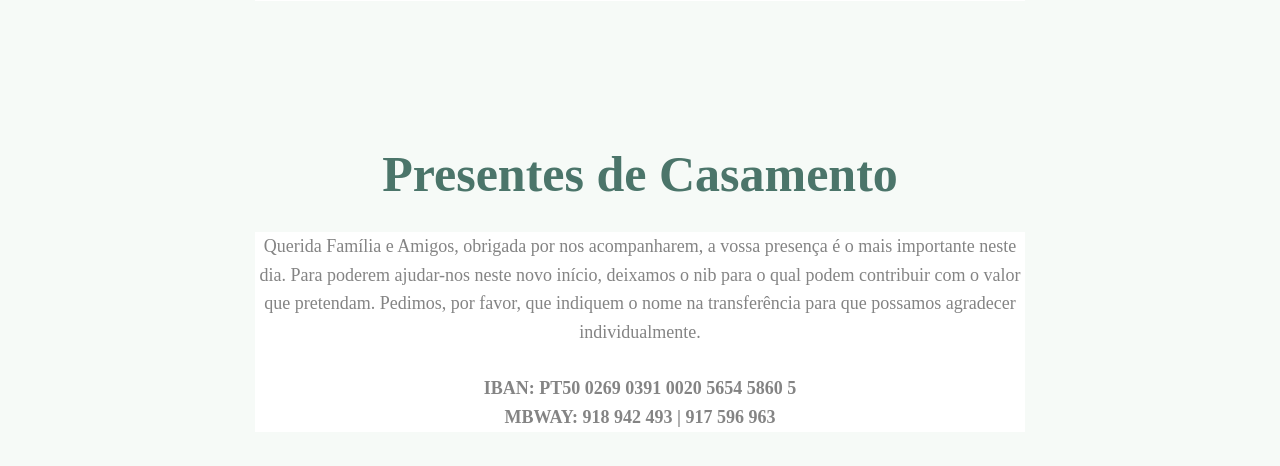
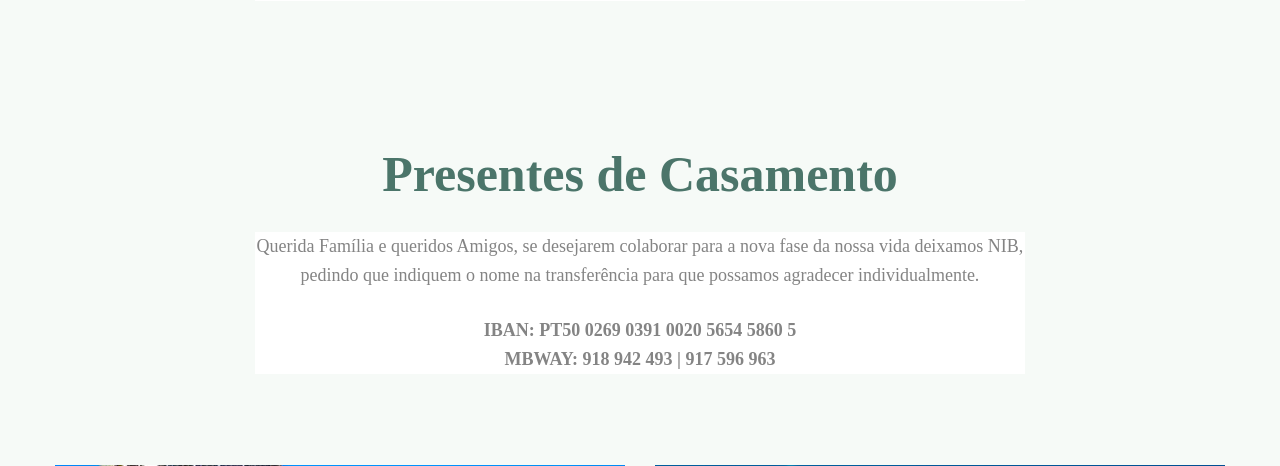
Before and after one commit to bubas3000/sitepipa, a PHP site: page / in a window 1280 px wide. Shown: the part 2900-3366 px from the top of the page. Run offline with PHP 8.4, Linux system fonts and the light colour scheme; some libraries are stand-ins or nearby versions; some web fonts are replaced.

Commit message:
Update index.php

```diff
--- a/index.php
+++ b/index.php
@@ -154,7 +154,7 @@
 						<div class="col-md-8 col-md-offset-2 text-center heading-section animate-box">
 							<h2><br><strong>Presentes de Casamento</strong></h2>
 							<div class="wedding-events">
-							<p>Querida Família e Amigos, obrigada por nos acompanharem, a vossa presença é o mais importante neste dia. Para poderem ajudar-nos neste novo início, deixamos o nib para o qual podem contribuir com o valor que pretendam. Pedimos, por favor, que indiquem o nome na transferência para que possamos agradecer individualmente.</p>
+							<p>Querida Família e queridos Amigos, se desejarem colaborar para a nova fase da nossa vida deixamos NIB, pedindo que indiquem o nome na transferência para que possamos agradecer individualmente.</p>
 								<p><strong>IBAN: PT50 0269 0391 0020 5654 5860 5</strong>
 								<br><strong><strong>MBWAY: 918 942 493 | 917 596 963</strong></strong></p></div>
 								<!--<p><strong>Nome: Filipa Sofia Vaz Ramires G da Costa</strong></p>-->
```
